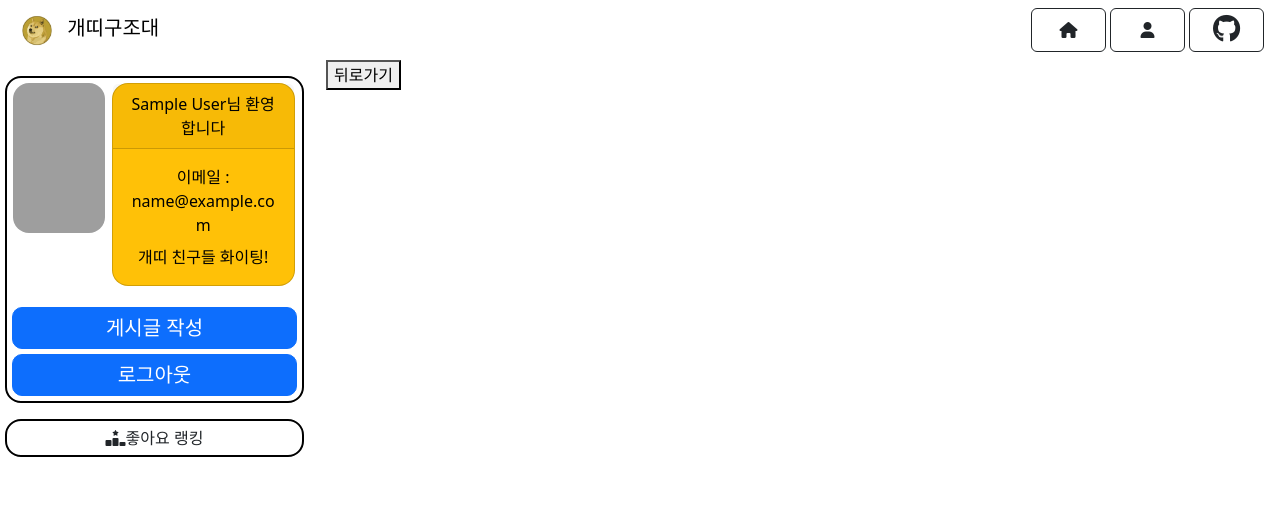
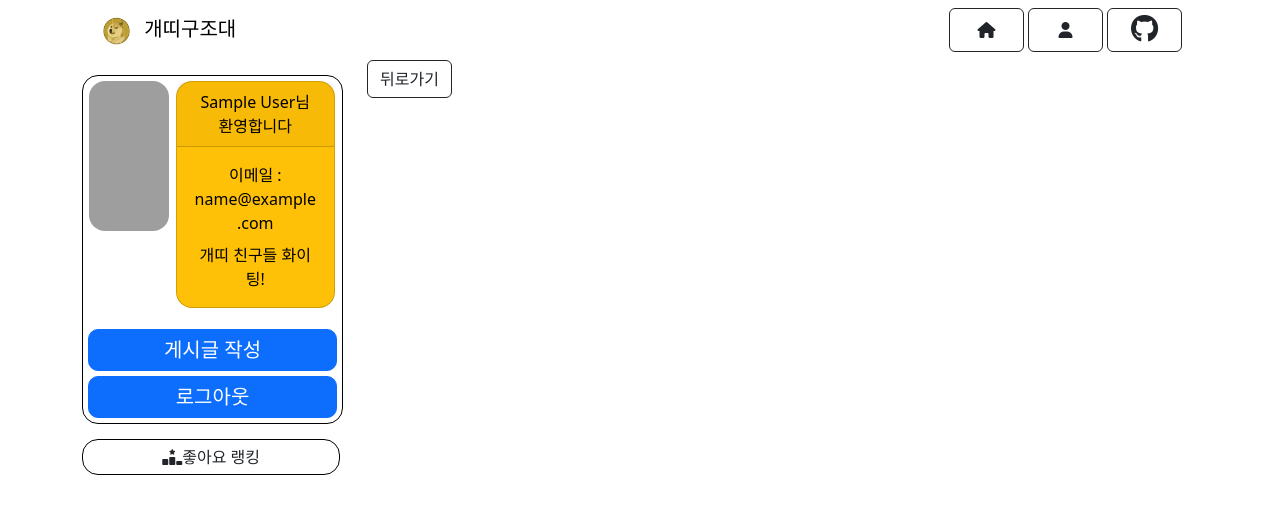
Before and after one commit to 5kiran/94DOG, a Flask app: page /viewpost-layout in a window 1280 px wide. Shown: the top 514 px of the page. Run offline with Flask 2, Linux system fonts and the light colour scheme; the visitor is signed in with stand-in values (Sample User, id 1); data that the repository does not hold is empty; some libraries are stand-ins or nearby versions; grey boxes are pictures that could not be loaded.

Commit message:
refactor: 전반적인 css 수정

```diff
--- a/static/css/home.css
+++ b/static/css/home.css
@@ -10,11 +10,11 @@
   align-items: center;
 
   background-color: white;
-  border: black solid 2px;
+  border: black solid 1px;
   border-radius: 1rem;
-  margin: 16px 5px 16px 5px;
+  /* margin: 15px 5px 16px 5px; */
   padding: 5px 5px 5px 5px;
-  width: 99%;
+  /* width: 99%; */
 }
 .userbox {
   width: 99%;
--- a/static/css/likeranking.css
+++ b/static/css/likeranking.css
@@ -1,9 +1,10 @@
 #likeRankBoard {
   background-color: white;
   width: 99%;
-  border: black solid 2px;
+  border: black solid 1px;
 
-  margin: 16px 5px 16px 5px;
+  /* margin: 16px 5px 16px 5px; */
+  margin: 15px 0 0 0;
   padding: 5px 5px 5px 5px;
 
   display: flex;
--- a/static/css/login.css
+++ b/static/css/login.css
@@ -1,9 +1,10 @@
 #loginpage {
   background-color: white;
   width: 99%;
-  border: black solid 2px;
+  border: black solid 1px;
 
-  margin: 16px 5px 16px 5px;
+  /* margin: 16px 5px 16px 5px; */
+  margin: 15px 0 0 0;
   padding: 5px 5px 5px 5px;
 
   display: flex;
--- a/static/js/boards.js
+++ b/static/js/boards.js
@@ -40,7 +40,7 @@ const setBoardsContent = (response) => {
   $('#boards').empty();
   response.boards.forEach((board) => {
     temp += `<a href="/viewpost-layout?id=${board.id}">
-              <div class="card mb-2" style="cursor: pointer;">
+              <div class="card border-secondary border-2 mb-2" style="cursor: pointer;">
               <div class="d-flex">
                 <div class="p-2 w-100">
                   <div class="card-body">
--- a/static/js/viewpost.js
+++ b/static/js/viewpost.js
@@ -35,8 +35,8 @@ function view_post_get(id) {
                           </div>
                           <h5>내용 : <br><br>${content}</h5>
                           <img src="static/upload/image/${file_url}" style="width:500px; height:500px;"><br>
-                                                <button onclick="delete_post(${id})" type="button" id="delete_post" class="btn btn-dark delete_ment">삭제</button>
-                                                <button type="button" id="${id}" class="btn btn-dark recover"><a href="/temp_update?id=${id}">수정</a></button>
+                          <button onclick="delete_post(${id})" type="button" id="delete_post" class="btn btn-outline-dark delete_ment">삭제</button>
+                          <button type="button" id="${id}" class="btn btn-outline-dark recover"><a href="/temp_update?id=${id}">수정</a></button>
                           `;
           $('#view_post').append(temp_html);
         } else {
@@ -50,8 +50,8 @@ function view_post_get(id) {
                           </div>
                           <h5>내용 : <br><br>${content}</h5>
                           <img src="static/upload/image/${file_url}" style="width:500px; height:500px;"><br>
-                                                <button onclick="delete_post(${id})" type="button" id="delete_post" class="btn btn-dark delete_ment">삭제</button>
-                                                <button type="button" id="${id}" class="btn btn-dark recover"><a href="/temp_update?id=${id}">수정</a></button>
+                          <button onclick="delete_post(${id})" type="button" id="delete_post" class="btn btn-outline-dark delete_ment">삭제</button>
+                          <button type="button" id="${id}" class="btn btn-outline-dark recover"><a href="/temp_update?id=${id}">수정</a></button>
                           `;
           $('#view_post').append(temp_html);
         }
@@ -66,8 +66,8 @@ function view_post_get(id) {
                           <a id ="likeimg" class="likebutton" onclick= "like(${id},${userId})">🤍</a><br>
                           </div>
                           <h5>내용 : <br><br>${content}</h5>
-                                                <button onclick="delete_post(${id})" type="button" id="delete_post" class="btn btn-dark delete_ment">삭제</button>
-                                                <button type="button" id="${id}" class="btn btn-dark recover"><a href="/temp_update?id=${id}">수정</a></button>`;
+                          <button onclick="delete_post(${id})" type="button" id="delete_post" class="btn btn-outline-dark delete_ment">삭제</button>
+                          <button type="button" id="${id}" class="btn btn-outline-dark recover"><a href="/temp_update?id=${id}">수정</a></button>`;
           $('#view_post').append(temp_html);
         } else {
                           let temp_html = `<h1>${title}</h1>
@@ -79,8 +79,8 @@ function view_post_get(id) {
                           <a id ="likeimg" class="likebutton" onclick= "like(${id},${userId})">❤️</a><br>
                           </div>
                           <h5>내용 : <br><br>${content}</h5>
-                                                <button onclick="delete_post(${id})" type="button" id="delete_post" class="btn btn-dark delete_ment">삭제</button>
-                                                <button type="button" id="${id}" class="btn btn-dark recover"><a href="/temp_update?id=${id}">수정</a></button>`;
+                          <button onclick="delete_post(${id})" type="button" id="delete_post" class="btn btn-outline-dark delete_ment">삭제</button>
+                          <button type="button" id="${id}" class="btn btn-outline-dark recover"><a href="/temp_update?id=${id}">수정</a></button>`;
           $('#view_post').append(temp_html);
         }
       }
--- a/templates/components/boards.html
+++ b/templates/components/boards.html
@@ -3,10 +3,10 @@
   <script src="{{ url_for('static', filename='js/boards.js') }}" defer></script>
 
 <body>
-  <div class="container mt-3">
+  <div class="mt-3">
 
     <!-- 게시글 목록 -->
-    <ul id="boards" style="padding: 0;"></ul>
+    <ul id="boards" style="padding-left: 0;"></ul>
 
     <!-- 페이지네이션 -->
     <nav aria-label="Page navigation">
--- a/templates/components/header.html
+++ b/templates/components/header.html
@@ -4,10 +4,10 @@
       <img
         src="{{ url_for('static', filename='images/dozi.jpeg') }}"
         alt="Logo"
-        width="50"
-        class="d-inline-block align-text-top"
+        width="45"
+        class="d-inline-block align-middle mr-2"
       />
-      개띠구조대
+      <span class="text-uppercase font-weight-bold">개띠구조대</span>
     </a>
     <div class="d-flex">
       <button
--- a/templates/components/home.html
+++ b/templates/components/home.html
@@ -1,6 +1,6 @@
 
 <link href="/static/css/home.css" rel="stylesheet">
-<div class="userbtnbox">
+<div class="userbtnbox" style="width: 100%; margin: 15px 0 0 0;">
   <div class ="userbox">
     <div>
       <img id="userimage" src="static/upload/image/{{session['image']}}" onerror="this.onerror=null; this,src='static/images/userprofile.PNG';"/>
--- a/templates/components/viewpost.html
+++ b/templates/components/viewpost.html
@@ -13,7 +13,7 @@
 </head>
 <body>
     <div id="view_post" class="view_post">
-        <button type="button" onclick="cancle_viewpost()">뒤로가기</button>
+        <button type="button" onclick="cancle_viewpost()" class="btn btn-outline-dark">뒤로가기</button>
     </div>
 </body>
 </html>
--- a/templates/main.html
+++ b/templates/main.html
@@ -33,7 +33,9 @@
     <script src="../static/js/post.js"></script>
   </head>
   <body>
-    <!-- header -->
+
+    <div class="container">
+      <!-- header -->
     {% include "components/header.html" %}
 
     <!-- body -->
@@ -55,5 +57,7 @@
     </div>
     <!-- footer -->
     <!-- {% include "components/footer.html" %} -->
+    </div>
+
   </body>
 </html>
```
Also changed, not shown: templates/components/post.html (+5 -36 lines). Lines whose indentation alone changed are shown as unchanged.
